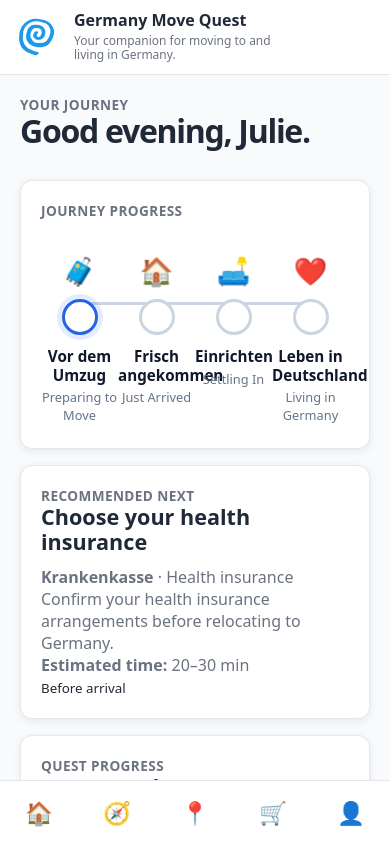
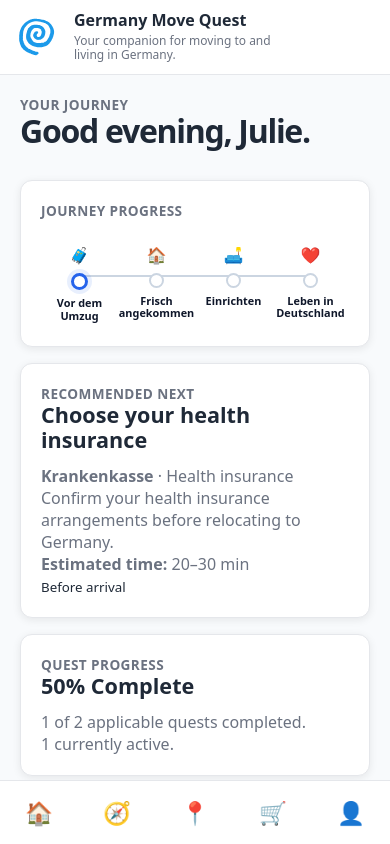
Before and after one commit to JHCairn/germany-move-quest, a React (Vite) app: page / in a window 390 px wide. Both pictures are taken after a click on the button "Begin Your Journey". Shown: the top 844 px of the page. Built offline with nearby package versions, Linux system fonts and the light colour scheme.

Commit message:
journey progress card timeline updates

```diff
--- a/src/components/dashboard/JourneyProgressCard.css
+++ b/src/components/dashboard/JourneyProgressCard.css
@@ -18,32 +18,33 @@
 .timeline-stage:not(:last-child)::after {
   content: "";
   position: absolute;
-  top: 3.1rem;
+  top: 2.05rem;
   left: 50%;
   width: 100%;
-  height: 3px;
+  height: 2px;
   background: #cbd5e1;
   z-index: 0;
 }
 
 .timeline-icon {
-  font-size: 1.7rem;
-  margin-bottom: 0.65rem;
+  font-size: 1rem;
+  margin-bottom: 0.45rem;
 }
 
 .timeline-marker {
   position: relative;
   z-index: 1;
-  width: 2.25rem;
-  height: 2.25rem;
-  margin: 0 auto 0.75rem;
+  width: 1rem;
+  height: 1rem;
+  margin: 0 auto 0.55rem;
   border-radius: 999px;
-  border: 3px solid #cbd5e1;
+  border: 2px solid #cbd5e1;
   background: #ffffff;
   color: #ffffff;
   display: flex;
   align-items: center;
   justify-content: center;
+  font-size: 0.65rem;
   font-weight: 800;
 }
 
@@ -53,8 +54,12 @@
 }
 
 .timeline-marker.current {
+  width: 1.2rem;
+  height: 1.2rem;
+  border-width: 3px;
   border-color: #2563eb;
-  box-shadow: 0 0 0 5px rgba(37, 99, 235, 0.12);
+  background: #ffffff;
+  box-shadow: 0 0 0 4px rgba(37, 99, 235, 0.1);
 }
 
 .timeline-label {
@@ -64,24 +69,15 @@
 }
 
 .timeline-label strong {
-  font-size: 0.95rem;
+  font-size: 0.82rem;
   line-height: 1.2;
   color: #0f172a;
 }
 
 .timeline-label small {
-  font-size: 0.8rem;
+  font-size: 0.72rem;
+  line-height: 1.25;
   color: #64748b;
-}
-
-.current-stage-line {
-  margin-top: 1.75rem;
-  text-align: center;
-  color: #475569;
-}
-
-.current-stage-line strong {
-  color: #2563eb;
 }
 
 .german-accent-line {
@@ -105,3 +101,37 @@
 .german-accent-line .gold {
   background: #fbbf24;
 }
+
+@media (max-width: 640px) {
+  .journey-timeline {
+    margin-top: 1.5rem;
+  }
+
+  .timeline-icon {
+    font-size: 1rem;
+  }
+
+  .timeline-marker {
+    width: 0.9rem;
+    height: 0.9rem;
+    margin-bottom: 0.45rem;
+  }
+
+  .timeline-marker.current {
+    width: 1.05rem;
+    height: 1.05rem;
+  }
+
+  .timeline-stage:not(:last-child)::after {
+    top: 1.95rem;
+  }
+
+  .timeline-label strong {
+    font-size: 0.68rem;
+    line-height: 1.15;
+  }
+
+  .timeline-label small {
+    display: none;
+  }
+}
```
